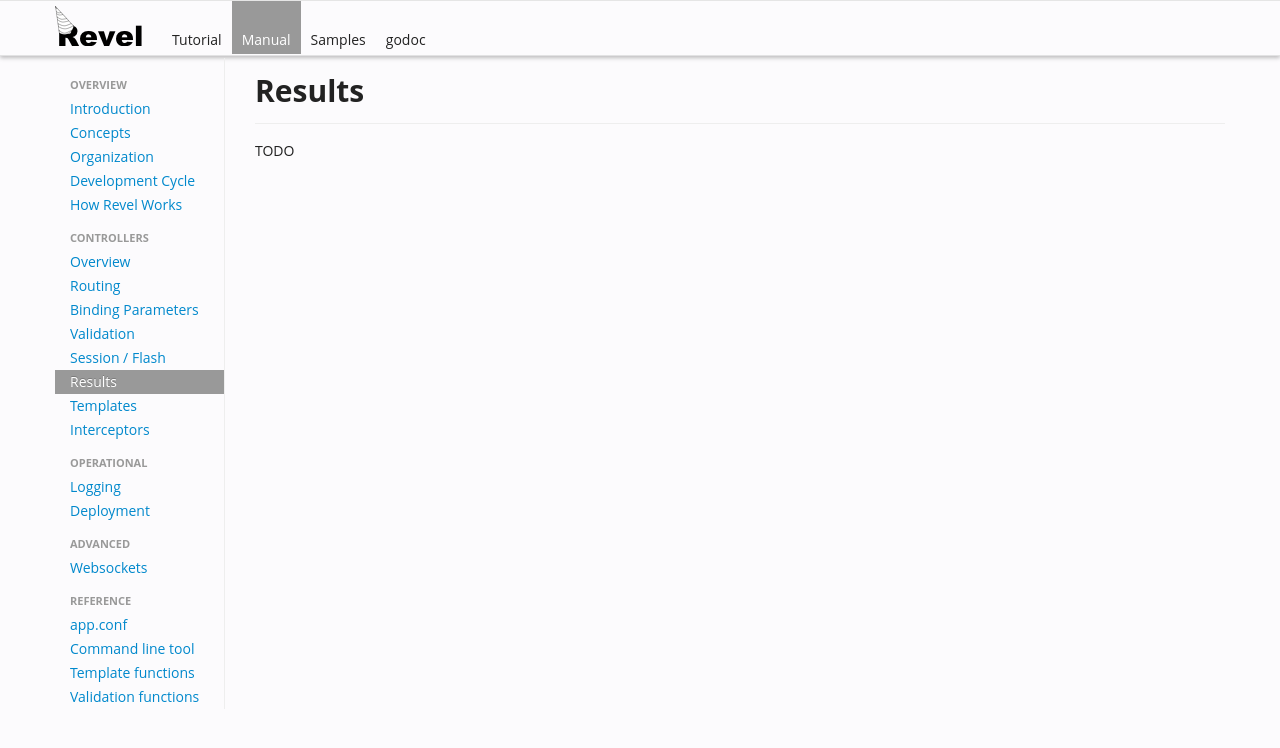
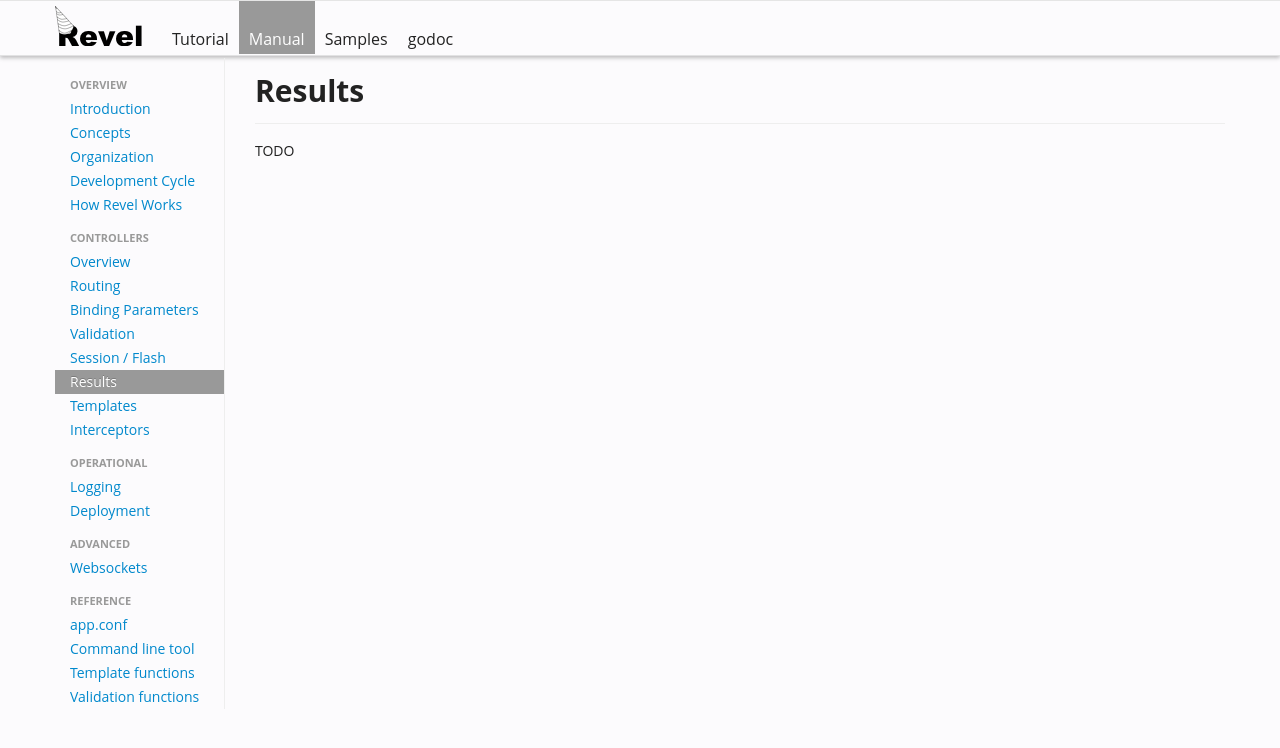
Before and after one commit to revel/revel, a Jekyll site: the page built from manual/results.md, in a window 1280 px wide. Shown: the top 748 px of the page. Built offline with Jekyll 4.4.1, drawn with Linux system fonts in a browser that asks for light colours.

Commit message:
Increase size of navigation headings a bit.

```diff
--- a/css/revel.css
+++ b/css/revel.css
@@ -124,3 +124,7 @@ a:hover {
   color: #fff !important;
   background-color: #999 !important;
 }
+
+.navbar .nav li a {
+  font-size: 16px;
+}
```
Also changed, not shown: index.md (deleted, +0 -4 lines).
